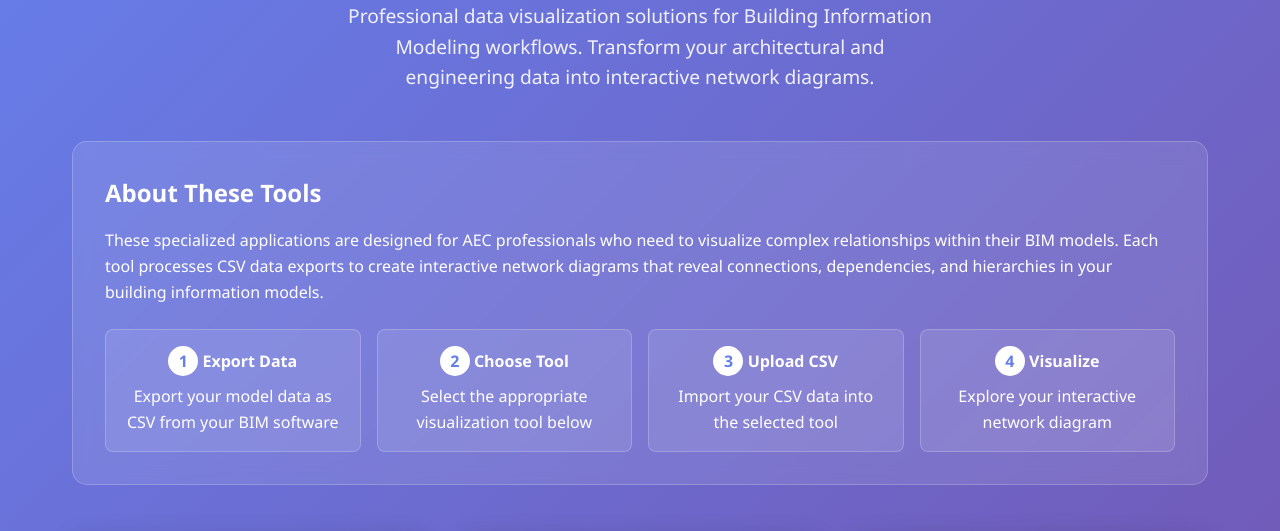
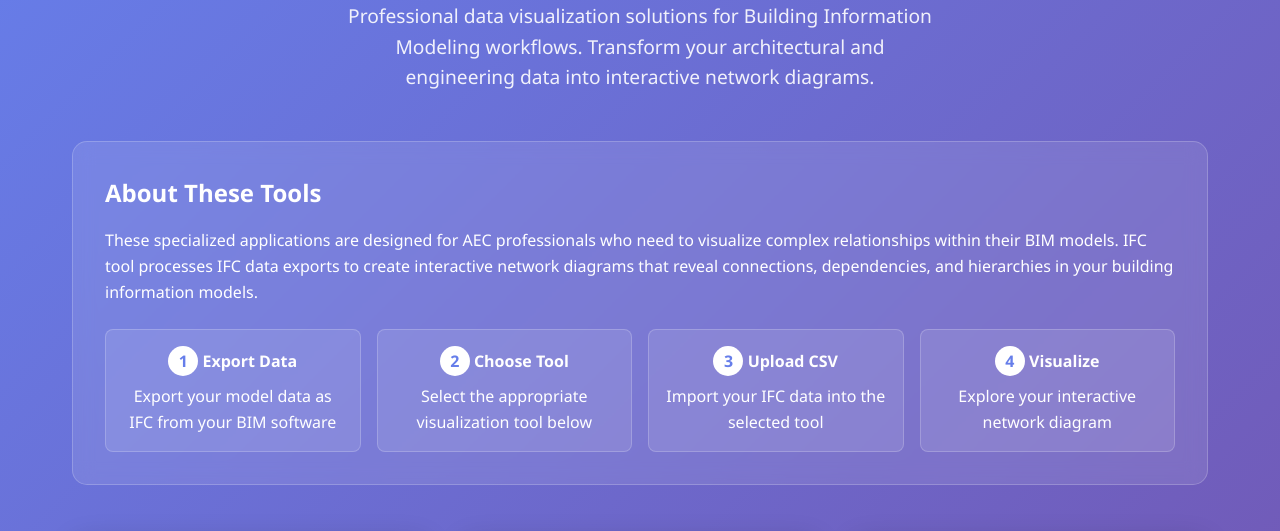
Before and after one commit to isaddiq/BIMUniXchange, a plain HTML site: page index.html in a window 1280 px wide. Shown: the part 124-655 px from the top of the page. Drawn offline with Linux system fonts and the light colour scheme.

Commit message:
Update index.html

```diff
--- a/index.html
+++ b/index.html
@@ -282,8 +282,8 @@
         <h2>About These Tools</h2>
         <p>
           These specialized applications are designed for AEC professionals who
-          need to visualize complex relationships within their BIM models. Each
-          tool processes CSV data exports to create interactive network diagrams
+          need to visualize complex relationships within their BIM models. IFC
+          tool processes IFC data exports to create interactive network diagrams
           that reveal connections, dependencies, and hierarchies in your
           building information models.
         </p>
@@ -292,7 +292,7 @@
           <div class="workflow-step">
             <div class="step-number">1</div>
             <strong>Export Data</strong><br />
-            Export your model data as CSV from your BIM software
+            Export your model data as IFC from your BIM software
           </div>
           <div class="workflow-step">
             <div class="step-number">2</div>
@@ -302,7 +302,7 @@
           <div class="workflow-step">
             <div class="step-number">3</div>
             <strong>Upload CSV</strong><br />
-            Import your CSV data into the selected tool
+            Import your IFC data into the selected tool
           </div>
           <div class="workflow-step">
             <div class="step-number">4</div>
```
